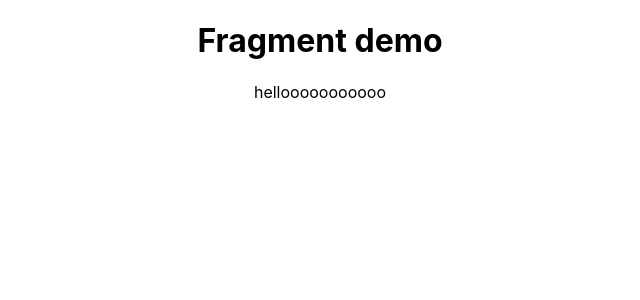
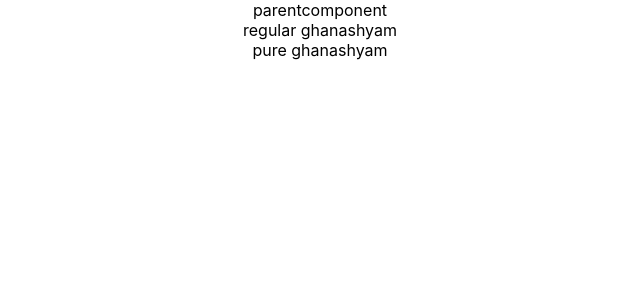
Before and after one commit to ghanashyamkamath/react-basics, a React (Create React App) app: page / in a window 1280 px wide. Shown: the top 300 px of the page, without its empty margins (320-960 px from the left). Built offline with nearby package versions, Linux system fonts and the light colour scheme.

Commit message:
PureComponent

```diff
--- a/src/App.js
+++ b/src/App.js
@@ -18,6 +18,8 @@ import styles from './components/appStyles.module.css'
 import Form from './components/Form';
 import LifeCycleA from './components/LifeCycleA';
 import FragementsDemo from './components/FragementsDemo';
+import PureComp from './components/PureComp';
+import ParentComponentssss from './components/ParentComponentssss';
 function App() {
   return (
     <div className="App">
@@ -45,7 +47,8 @@ function App() {
       {/* <Stylesheet primary={true}/> */}
       {/* <Form /> */}
       {/* <LifeCycleA /> */}
-      <FragementsDemo />
+      {/* <FragementsDemo /> */}
+      <ParentComponentssss />
     </div>
   );
 }
--- /dev/null
+++ b/src/components/ParentComponentssss.js
@@ -0,0 +1,32 @@
+import React, { Component } from 'react'
+import PureComp from './PureComp'
+import RegularComp from './RegularComp'
+
+ class ParentComponentssss extends Component {
+    constructor(props) {
+        super(props)
+
+        this.state = {
+            name: "ghanashyam"
+        }
+    }
+    componentDidMount() {
+        setInterval(() => {
+            this.setState({
+                name: "ghanashyam"
+            })
+
+        }, 2000)
+    }
+    render() {
+        return (
+            <div>
+                parentcomponent
+                <RegularComp name={this.state.name}/>
+                <PureComp name={this.state.name}/>
+            </div>
+        )
+    }
+}
+
+export default ParentComponentssss
--- /dev/null
+++ b/src/components/PureComp.js
@@ -0,0 +1,16 @@
+import React, { PureComponent } from 'react'
+
+ class PureComp extends PureComponent {
+
+
+    render() {
+        return (
+            <div>
+                pure  {this.props.name}
+
+            </div>
+        )
+    }
+}
+
+export default PureComp
--- /dev/null
+++ b/src/components/RegularComp.js
@@ -0,0 +1,13 @@
+import React, { Component } from 'react'
+
+ class RegularComp extends Component {
+    render() {
+        return (
+            <div>
+                regular   { this.props.name }
+            </div>
+        )
+    }
+}
+
+export default RegularComp
```
